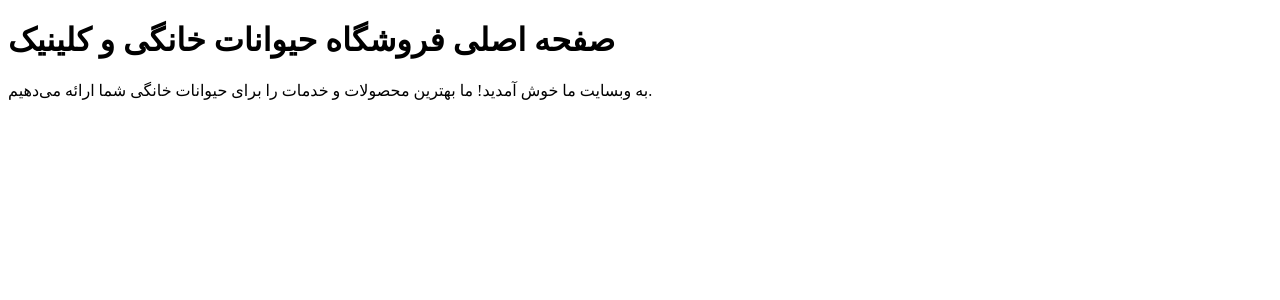
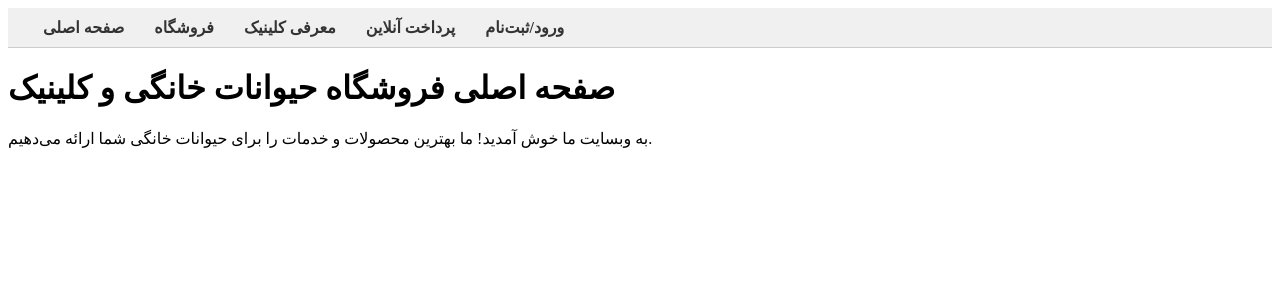
Before and after one commit to FaisalHaidari/cinar-vetpet, a React (Vite) app: page / in a window 1280 px wide. Shown: the top 300 px of the page. Built offline with nearby package versions, Linux system fonts and the light colour scheme.

Commit message:
new navbar

```diff
--- /dev/null
+++ b/src/components/layout/NavigationBar.jsx
@@ -0,0 +1,30 @@
+import React from 'react';
+import { Link } from 'react-router-dom';
+import styles from './NavigationBar.module.css'; // فایل CSS Module برای استایل‌دهی
+
+function NavigationBar() {
+  return (
+    <nav className={styles.nav}>
+      <ul className={styles.navList}>
+        <li className={styles.navItem}>
+          <Link to="/" className={styles.navLink}>صفحه اصلی</Link>
+        </li>
+        <li className={styles.navItem}>
+          <Link to="/store" className={styles.navLink}>فروشگاه</Link>
+        </li>
+        <li className={styles.navItem}>
+          <Link to="/clinic/introduction" className={styles.navLink}>معرفی کلینیک</Link>
+        </li>
+        <li className={styles.navItem}>
+          <Link to="/payment/online" className={styles.navLink}>پرداخت آنلاین</Link>
+        </li>
+        <li className={styles.navItem}>
+          <Link to="/auth" className={styles.navLink}>ورود/ثبت‌نام</Link>
+        </li>
+        {/* می‌توانید لینک‌های دیگری به صفحات مورد نظر اضافه کنید */}
+      </ul>
+    </nav>
+  );
+}
+
+export default NavigationBar;
--- /dev/null
+++ b/src/components/layout/NavigationBar.module.css
@@ -0,0 +1,28 @@
+.nav {
+    background-color: #f0f0f0;
+    padding: 10px 20px;
+    border-bottom: 1px solid #ccc;
+  }
+
+  .navList {
+    list-style: none;
+    padding: 0;
+    margin: 0;
+    display: flex;
+    align-items: center;
+  }
+
+  .navItem {
+    margin: 0 15px;
+  }
+
+  .navLink {
+    text-decoration: none;
+    color: #333;
+    font-weight: bold;
+    font-size: 16px;
+  }
+
+  .navLink:hover {
+    color: #007bff;
+  }
--- a/src/pages/HomePage.jsx
+++ b/src/pages/HomePage.jsx
@@ -1,11 +1,13 @@
 import React from 'react';
+import NavigationBar from '../components/layout/NavigationBar';
 
 function HomePage() {
   return (
     <div>
+      <NavigationBar />
       <h1>صفحه اصلی فروشگاه حیوانات خانگی و کلینیک</h1>
       <p>به وبسایت ما خوش آمدید! ما بهترین محصولات و خدمات را برای حیوانات خانگی شما ارائه می‌دهیم.</p>
-      {/* می‌توانید لینک‌ها یا محتوای دیگری به صفحه اصلی اضافه کنید */}
+      {/* می‌توانید محتوای دیگر صفحه اصلی را در اینجا قرار دهید */}
     </div>
   );
 }
```
